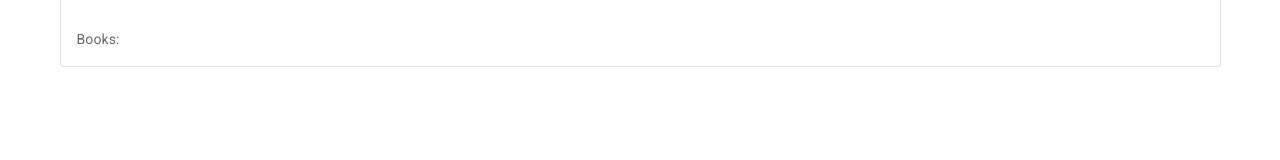
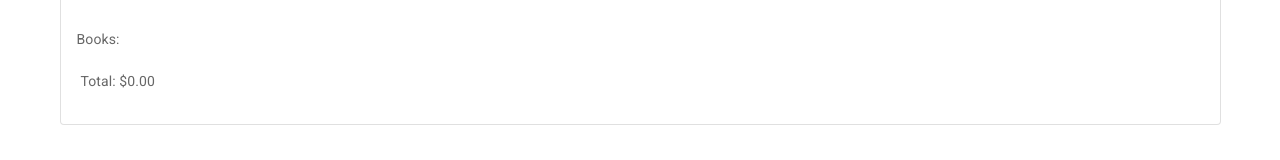
Before and after one commit to ysavchen/online-shop-frontend, a Vue app: page /checkout in a window 1280 px wide. Both pictures are taken after typing "Sample", "Sample", "Sample", "Sample", "Sample" into the empty fields and a click on the button "SUBMIT". Shown: the part 167-327 px from the top of the page. Built offline with nearby package versions, Linux system fonts and the light colour scheme.

Commit message:
Add mixin

```diff
--- /dev/null
+++ b/src/mixins/commons.js
@@ -0,0 +1,16 @@
+import currency from "currency.js";
+
+export default {
+    methods: {
+        getRandomInt(min, max) {
+            return Math.floor(Math.random() * (max - min)) + min;
+        },
+        totalPrice(books) {
+            let totalPrice = currency(0.0);
+            for (const book of books) {
+                totalPrice = totalPrice.add(book.price);
+            }
+            return totalPrice;
+        }
+    }
+}
--- a/src/views/Checkout.vue
+++ b/src/views/Checkout.vue
@@ -54,7 +54,7 @@
 
 <script>
 import { mapGetters } from "vuex";
-import currency from "currency.js";
+import commons from "../mixins/commons";
 
 export default {
   name: "Checkout",
@@ -67,14 +67,11 @@ export default {
       email: ""
     }
   }),
+  mixins: [commons],
   computed: {
     ...mapGetters(["cart"]),
-    total() {
-      let totalPrice = currency(0.0);
-      for (const book of this.cart) {
-        totalPrice = totalPrice.add(book.price);
-      }
-      return totalPrice;
+    total: function() {
+      return this.totalPrice(this.cart);
     }
   },
   methods: {
@@ -87,7 +84,7 @@ export default {
     submit() {
       this.$store.dispatch("saveOrder", {
         delivery: this.delivery,
-        books: this.cart
+        books: Array.from(this.cart)
       });
       this.$store.dispatch("emptyCart");
       this.$router.push({ name: "order" });
--- a/src/views/Order.vue
+++ b/src/views/Order.vue
@@ -10,6 +10,18 @@
       </v-card-text>
       <v-card-text>
         <div>Books:</div>
+        <v-list>
+          <v-list-item-group v-for="book in order.books" :key="book.id">
+            <v-list-item>
+              <v-list-item-content>
+                <v-list-item-subtitle>{{ book.title }} - ${{ book.price }}</v-list-item-subtitle>
+              </v-list-item-content>
+            </v-list-item>
+          </v-list-item-group>
+        </v-list>
+        <div>
+          <p class="Subtitle-1 ml-1 mt-1">Total: ${{ total }}</p>
+        </div>
       </v-card-text>
     </v-card>
   </v-container>
@@ -17,18 +29,18 @@
 
 <script>
 import { mapGetters } from "vuex";
+import commons from "../mixins/commons";
 
 export default {
   name: "Order",
   data: () => ({
     orderNumber: 0
   }),
+  mixins: [commons],
   computed: {
-    ...mapGetters(["order"])
-  },
-  methods: {
-    getRandomInt(min, max) {
-      return Math.floor(Math.random() * (max - min)) + min;
+    ...mapGetters(["order"]),
+    total: function() {
+      return this.totalPrice(this.order.books);
     }
   },
   created() {
```
